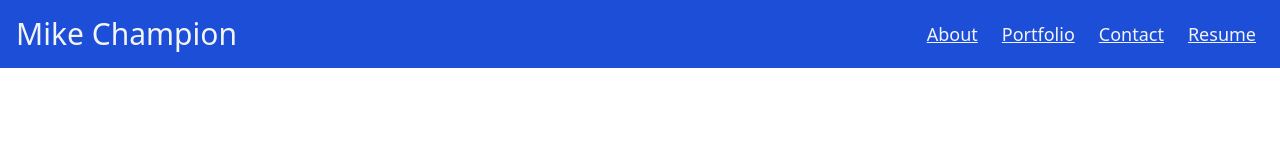
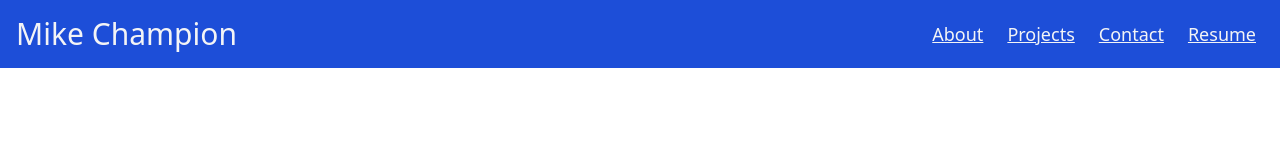
Before and after one commit to MikeChampion/react-portfolio, a React (Create React App) app: page / in a window 1280 px wide. Shown: the top 160 px of the page. Built offline with nearby package versions, Linux system fonts and the light colour scheme.

Commit message:
Change link from 'portfolio' to 'projects'

```diff
--- a/src/components/Navbar.jsx
+++ b/src/components/Navbar.jsx
@@ -8,7 +8,7 @@ const navLinks = [
       route: "/about",
   },
   {
-      name: "Portfolio",
+      name: "Projects",
       route: "/projects",
   },
   {
```
